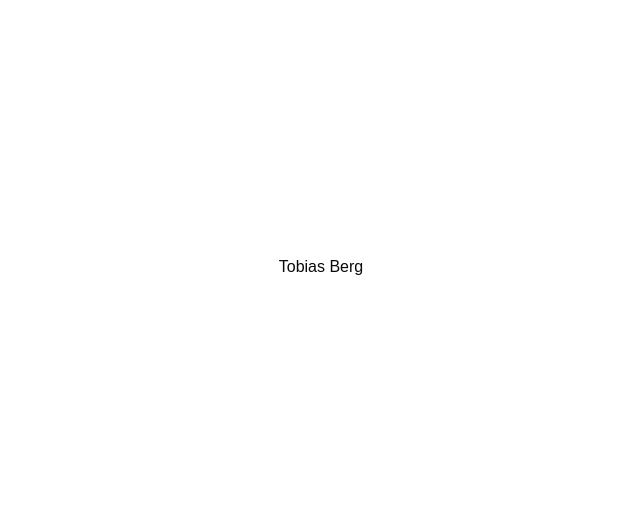
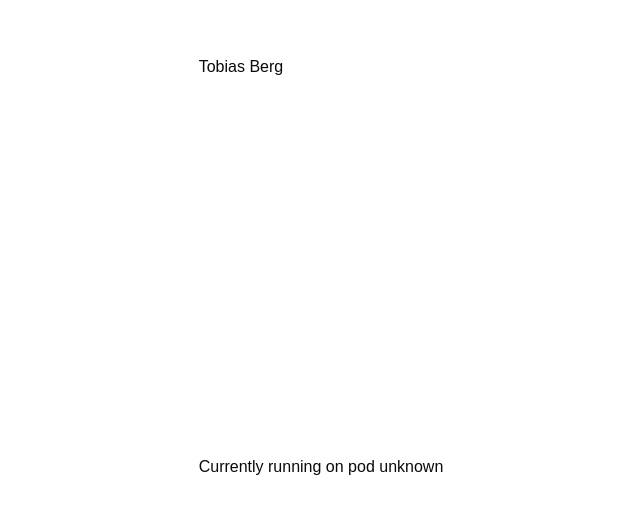
Before and after one commit to bergtobias/bergtobias, a Next.js app: page / in a window 1280 px wide. Shown: the part 133-646 px from the top of the page, without its empty margins (319-959 px from the left). Built offline with nearby package versions, Linux system fonts and the light colour scheme.

Commit message:
add podname to page

```diff
--- a/app/page.tsx
+++ b/app/page.tsx
@@ -1,7 +1,9 @@
-export default function Home() {
+export default async function Home() {
+  const podname = process.env.POD_NAME || "unknown";
   return (
     <div className="grid min-h-screen justify-center items-center">
       Tobias Berg
+      <p> Currently running on pod {podname}</p>
     </div>
   );
 }
```
